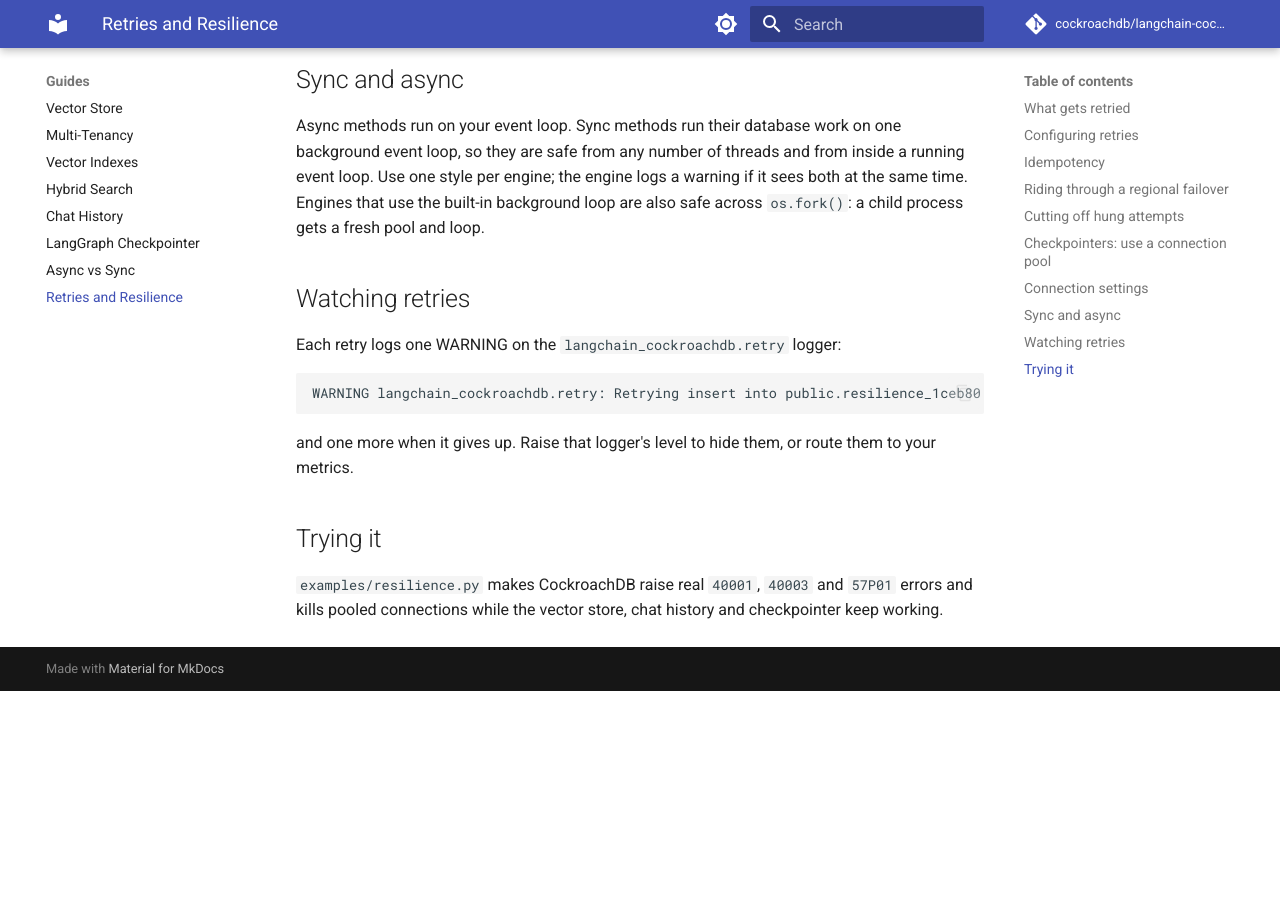
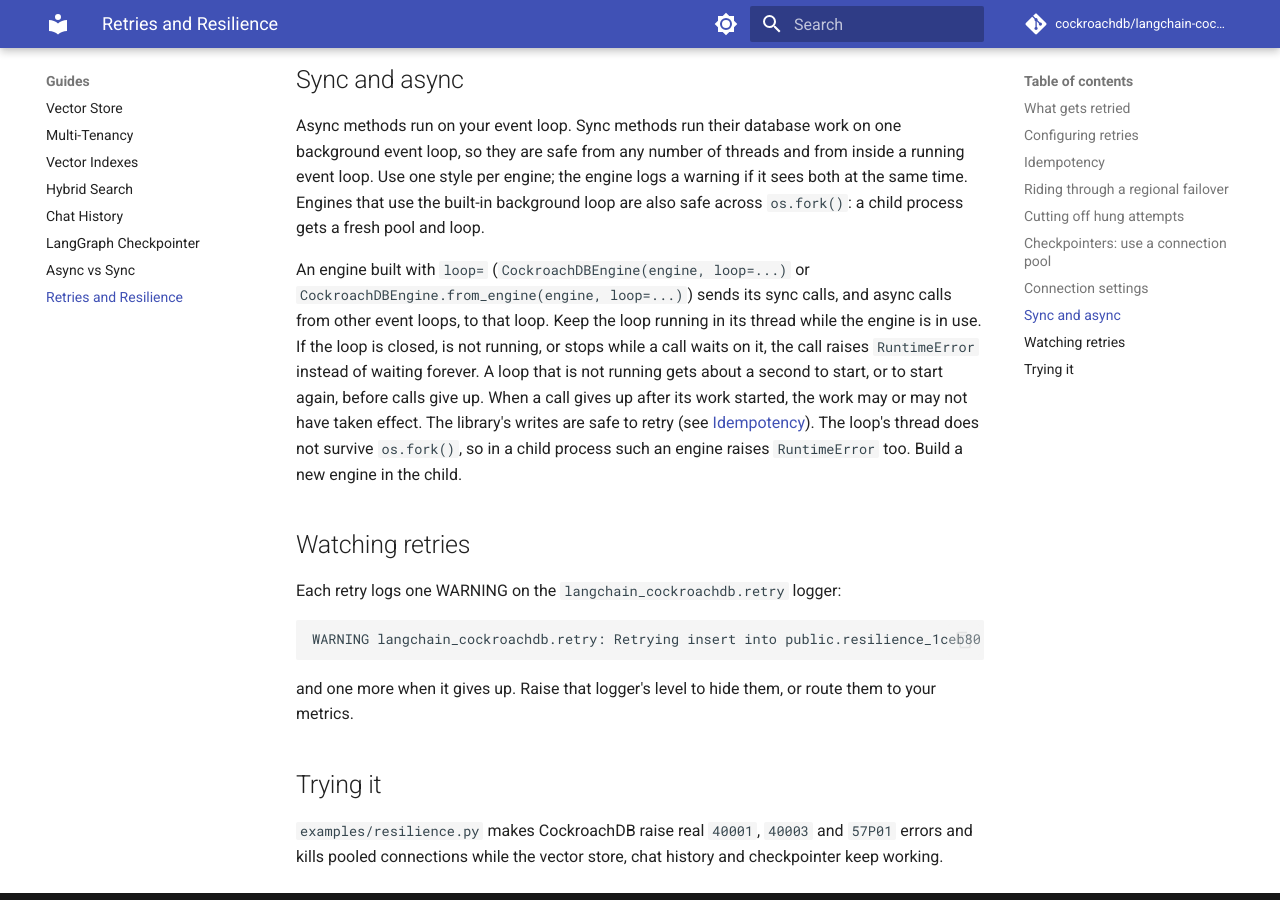
Before and after one commit to cockroachdb/langchain-cockroachdb, an MkDocs documentation site: the page built from docs/guides/resilience.md, in a window 1280 px wide and 900 px high, scrolled down 4912 px. Built offline with MkDocs 1.6.1 and Material for MkDocs 9.7.7, drawn with Linux system fonts in a browser that asks for light colours; comment, search, counter and statistics services are not loaded; before the commit the page ends 5603 px from its top, so only the background shows below that.

Commit message:
docs: describe how engines built with loop= fail fast
The resilience guide now says what happens when the loop passed as
loop= is closed, is not running, stops during a call, or is used from a
fork child, and what to do about it.

Co-Authored-By: Claude Opus 5.5 <noreply@anthropic.com>

```diff
--- a/docs/guides/resilience.md
+++ b/docs/guides/resilience.md
@@ -139,6 +139,8 @@ A pipelined saver (`from_conn_string(..., pipeline=True)`) uses one connection,
 
 Async methods run on your event loop. Sync methods run their database work on one background event loop, so they are safe from any number of threads and from inside a running event loop. Use one style per engine; the engine logs a warning if it sees both at the same time. Engines that use the built-in background loop are also safe across `os.fork()`: a child process gets a fresh pool and loop.
 
+An engine built with `loop=` (`CockroachDBEngine(engine, loop=...)` or `CockroachDBEngine.from_engine(engine, loop=...)`) sends its sync calls, and async calls from other event loops, to that loop. Keep the loop running in its thread while the engine is in use. If the loop is closed, is not running, or stops while a call waits on it, the call raises `RuntimeError` instead of waiting forever. A loop that is not running gets about a second to start, or to start again, before calls give up. When a call gives up after its work started, the work may or may not have taken effect. The library's writes are safe to retry (see [Idempotency](#idempotency)). The loop's thread does not survive `os.fork()`, so in a child process such an engine raises `RuntimeError` too. Build a new engine in the child.
+
 ## Watching retries
 
 Each retry logs one WARNING on the `langchain_cockroachdb.retry` logger:
```
